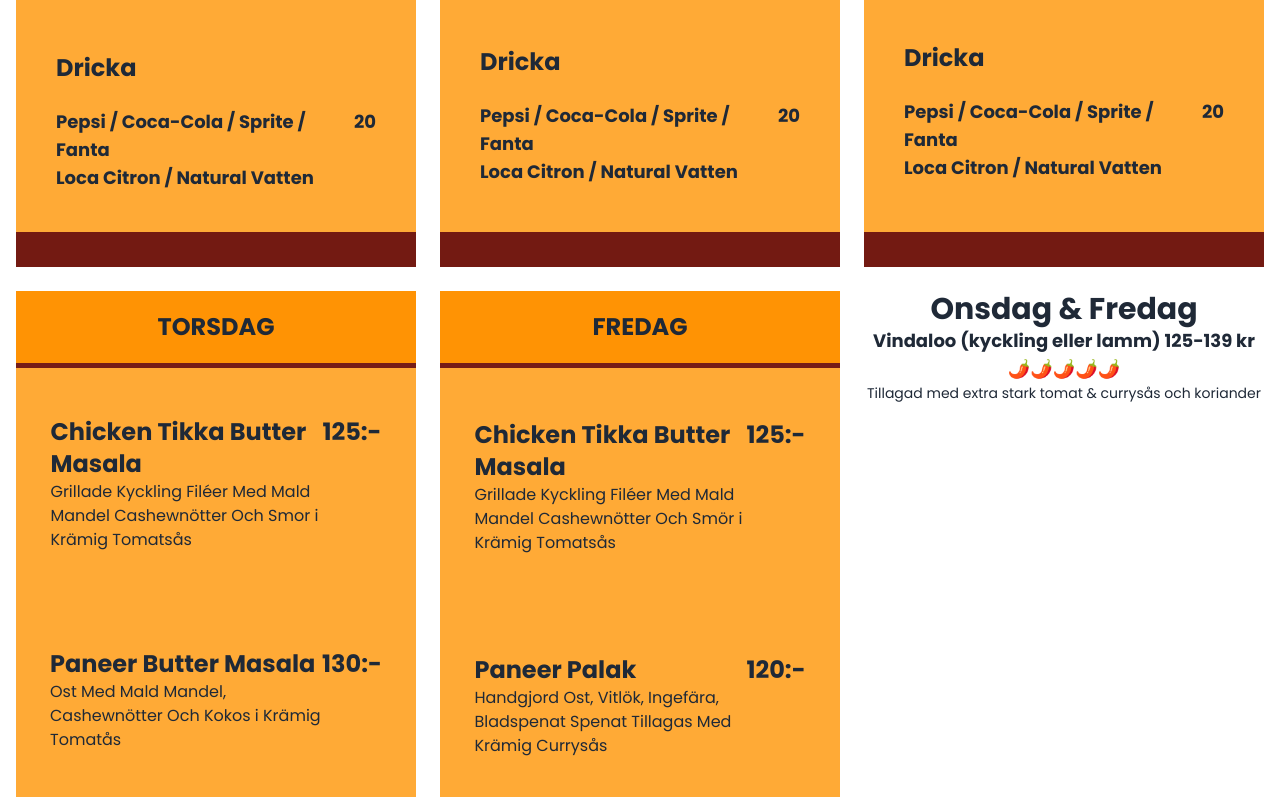
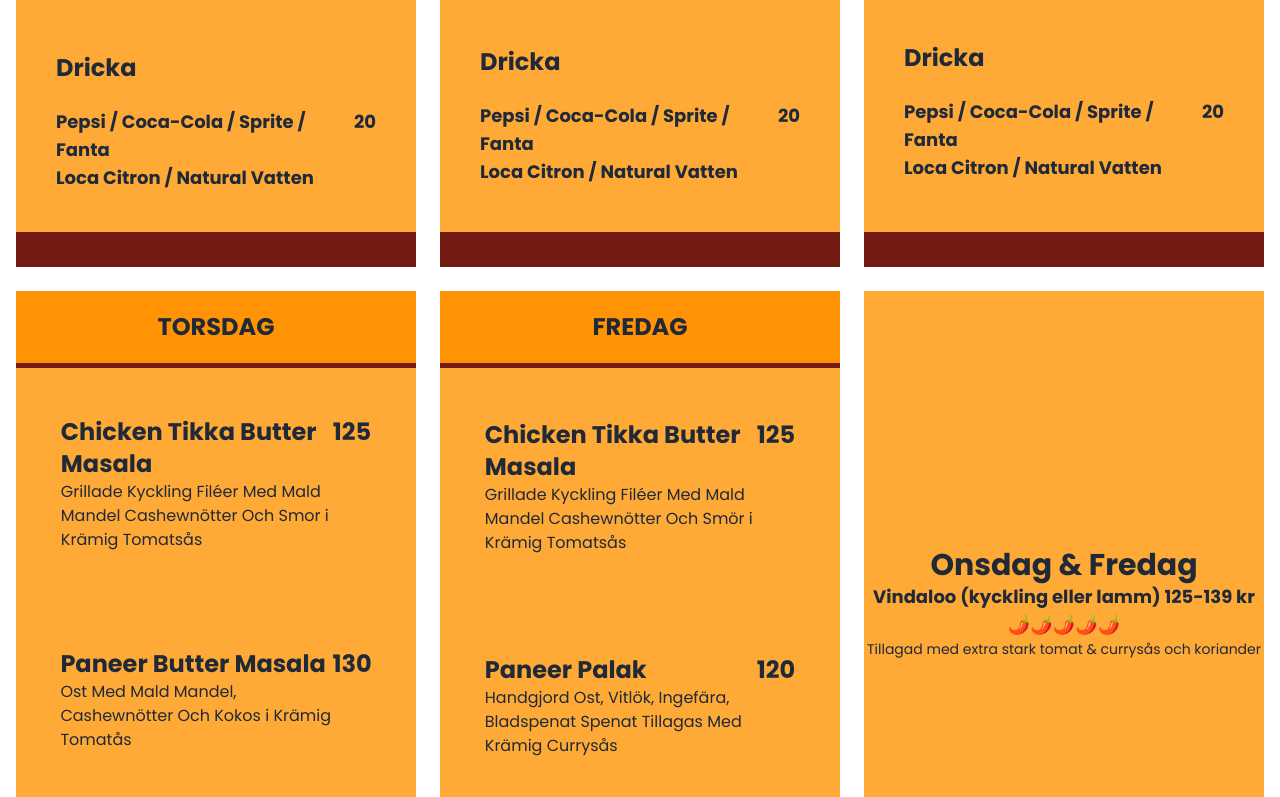
Before and after one commit to SWEDWEB-LIMITED/gnesta_indiska_client, a React (Vite) app: page / in a window 1280 px wide. Shown: the part 4206-5003 px from the top of the page. Built offline with nearby package versions, Linux system fonts and the light colour scheme.

Commit message:
new receipy added

```diff
--- a/src/Pages/Home/WeekendLunchItems/Card.tsx
+++ b/src/Pages/Home/WeekendLunchItems/Card.tsx
@@ -34,7 +34,7 @@ export default function Card({ data }: { data: any }) {
                 <p className="text-xl lg:text-2xl">{data.name}</p>
                 <p className="font-normal">{data.des}</p>
               </div>
-              <p className="text-end text-2xl">{data.price}:-</p>
+              <p className="text-end text-2xl">{data.price}</p>
             </div>
           </div>
         </div>
--- a/src/Pages/Home/WeekendLunchItems/WeekendLunchItems.tsx
+++ b/src/Pages/Home/WeekendLunchItems/WeekendLunchItems.tsx
@@ -201,14 +201,13 @@ export default function WeekendLunchItems() {
         },
       ],
     },
-
-
   ];
   return (
     <>
       <div className="mt-[8rem] w-full flex flex-col justify-center items-center">
-
-      <p className="text-3xl text-center lg:text-5xl font-bold">Dagens Lunch</p>
+        <p className="text-3xl text-center lg:text-5xl font-bold">
+          Dagens Lunch
+        </p>
 
         <section className="w-full flex font-bold flex-col gap-[5px] text-center mt-[3rem] mb-[5rem]">
           <p className="text-lg lg:text-xl">
@@ -219,24 +218,24 @@ export default function WeekendLunchItems() {
           </p>
         </section>
 
-
         <div className="grid grid-cols-1 lg:grid-cols-2 xl:grid-cols-3 gap-6 ">
           {weekendMenuList.map((data, index) => (
             <div key={index}>
               <Card data={data} />
             </div>
           ))}
-<section className="w-[25rem] text-center">
-<p className="text-3xl text-center lg:text-3xl font-bold">Onsdag & Fredag</p>
-<p className="text-lg font-bold">Vindaloo (kyckling eller lamm) 125-139 kr 🌶️🌶️🌶️🌶️🌶️</p>
-<p className="text-sm">Tillagad med extra stark tomat & currysås och koriander</p>
-
+          <section className="w-[25rem] text-center h-fit bg-[#ffaa36] flex flex-col py-[16rem]">
+            <p className="text-3xl text-center lg:text-3xl font-bold">
+              Onsdag & Fredag
+            </p>
+            <p className="text-lg font-bold">
+              Vindaloo (kyckling eller lamm) 125-139 kr 🌶️🌶️🌶️🌶️🌶️
+            </p>
+            <p className="text-sm">
+              Tillagad med extra stark tomat & currysås och koriander
+            </p>
           </section>
         </div>
-
-
-
-
       </div>
     </>
   );
```
Lines whose indentation alone changed are shown as unchanged.
